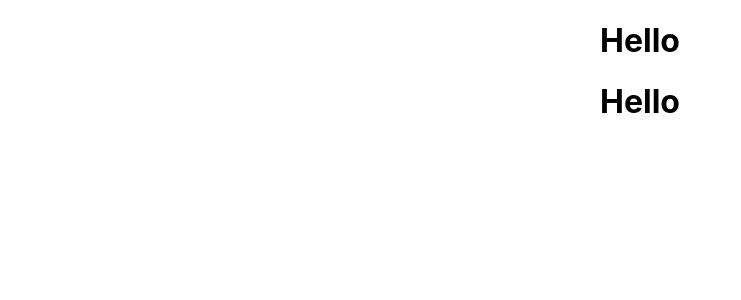
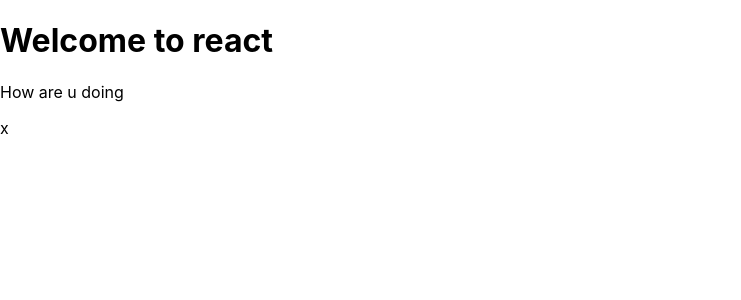
Before and after one commit to ashutosh8700/React_11_july, a React (Create React App) app in the folder first-app/: page / in a window 1280 px wide. Shown: the top 300 px of the page, without its empty margins (0-741 px from the left). Built offline with nearby package versions, Linux system fonts and the light colour scheme.

Commit message:
created component Tile  and called in function App

```diff
--- a/first-app/src/App.js
+++ b/first-app/src/App.js
@@ -1,10 +1,24 @@
 import logo from './logo.svg';
 import './App.css';
 
+// created component name Tile
+function Tile(){
+  return(
+    <div>
+      <span>x</span>
+    </div>
+  )
+}
+
+
+
 function App() {
   return (
-    <div className="App">
-      <h1>Hello</h1>
+    <div>
+      <h1>Welcome to react</h1>
+      <p>How are u doing</p>
+      {/* calling the Tile component this componenet can be used multiple times*/}
+      <Tile/>
     </div>
   );
 }
--- a/first-app/src/index.js
+++ b/first-app/src/index.js
@@ -8,7 +8,7 @@ const root = ReactDOM.createRoot(document.getElementById('root'));
 root.render(
   <React.StrictMode>
     <App />
-    <App />
+
   </React.StrictMode>
 );
 
```
